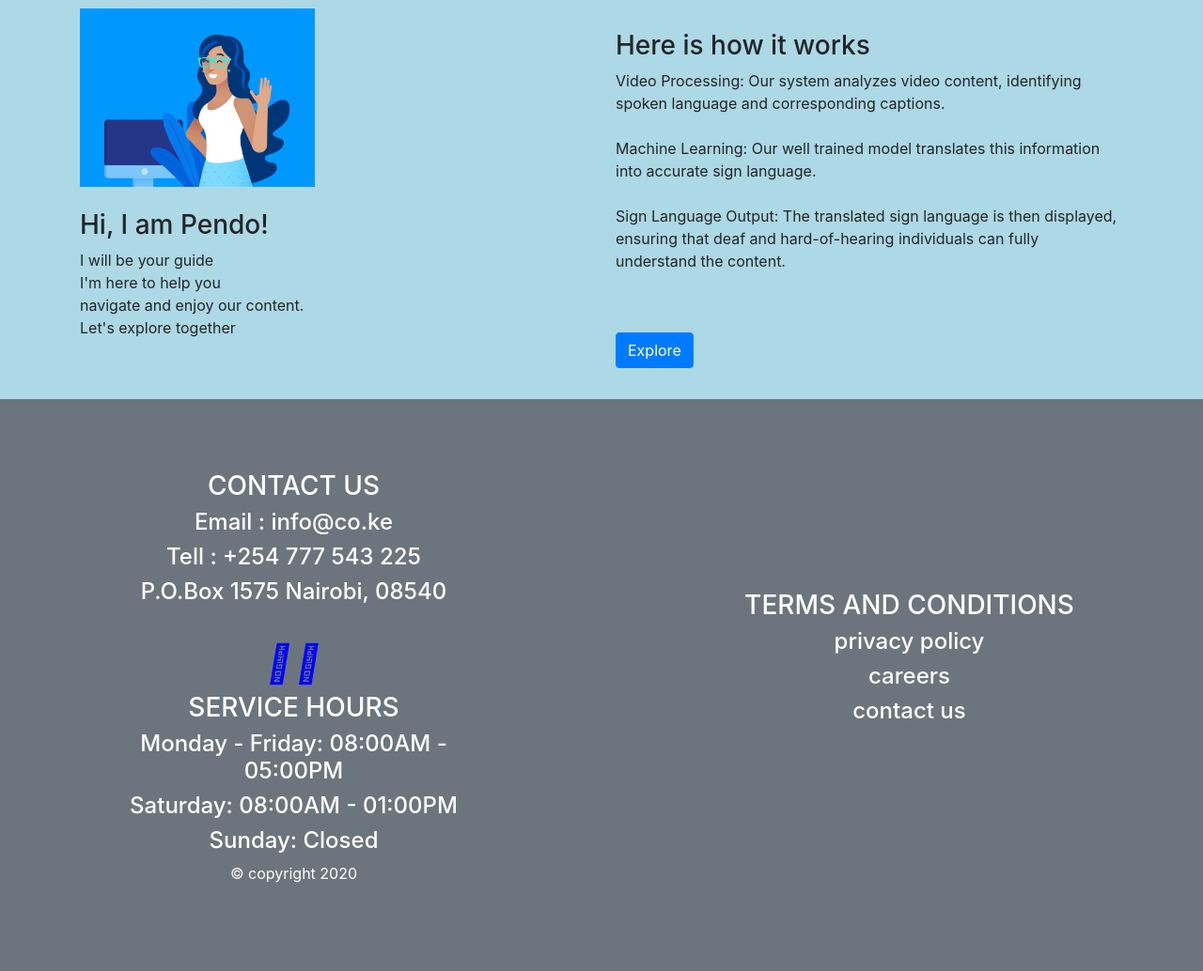
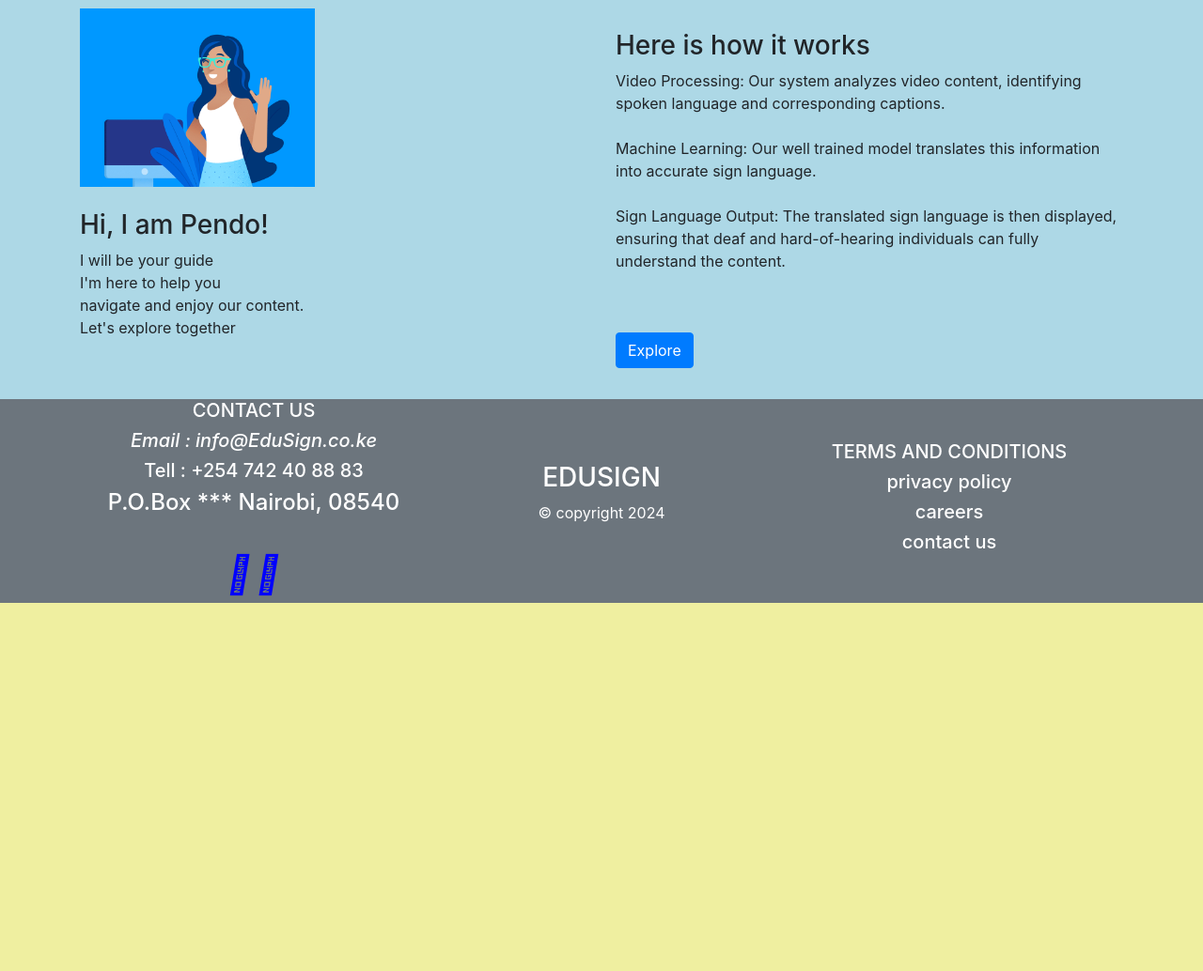
Before and after one commit to samkamau81/AI4Education-Moringa, a Django app: page / in a window 1280 px wide. Shown: the part 553-1587 px from the top of the page at 94% size. After the commit the page ends 1195 px from the top, so only its background shows below. Run offline with Django 4.2, Linux system fonts and the light colour scheme; some libraries are stand-ins or nearby versions.

Commit message:
Update base.html

```diff
--- a/main/templates/base.html
+++ b/main/templates/base.html
@@ -35,14 +35,14 @@
                         </li>
 
                         <li class="nav-item">
-                            <a class="nav-link nav-tabs nav-tabs with drop down:hover" href='/'>ABOUT US</a>
+                            <a class="nav-link nav-tabs nav-tabs with drop down:hover" href='{% url 'home' %}'>ABOUT US</a>
                         </li>
 
                         <li class="nav-item">
-                            <a class="nav-link nav-tabs nav-tabs with drop down" href='/'>CAREERS</a>
+                            <a class="nav-link nav-tabs nav-tabs with drop down" href='{% url 'home' %}'>CAREERS</a>
                         </li>
                         <li class="nav-item">
-                            <a class="nav-link nav-tabs nav-tabs with drop down" href='/'>CONTACT US</a>
+                            <a class="nav-link nav-tabs nav-tabs with drop down" href='{% url 'home' %}'>CONTACT US</a>
                         </li>
 
 
@@ -60,37 +60,33 @@
     <!-- ======= Footer ======= -->
 
     <section class="row bg-secondary text-white text-center">
+		<div class="container row">
+            <div class="col-md-4">
+                <h5>CONTACT US</h5>
+                <!-- <p>Email us at:</p> -->
+                <i><h5>Email : info@EduSign.co.ke</h5></i>
+                <h5> Tell : +254 742 40 88 83</h5>
 
-        <div class="col-md-4">
-            <h3>CONTACT US</h3>
-            <!-- <p>Email us at:</p> -->
-            <h4>Email : info@co.ke</h4>
-            <h4> Tell : +254 777 543 225</h4>
-            <!-- <p>sales@gabrielltd.com</p>
-            <p>gabriel rentals.com</p> -->
-            <h4>P.O.Box 1575 Nairobi, 08540</h4>
+                <h4>P.O.Box *** Nairobi, 08540</h4>
                 <br>
-            <a href="https://twitter.com/yourpage">
+                <a href="https://twitter.com/">
                 <i class="fab fa-twitter" style="color: blue;font-size: 40px;"></i></a>
-            <a href="https://facebook.com/yourpage">
+                <a href="https://facebook.com/">
                 <i class="fab fa-facebook-square" style="color: blue; font-size: 40px"></i></a>
             </div>
 
             <div class="col-md-4">
-            <h3>SERVICE HOURS</h3>
-            <h4>Monday - Friday: 08:00AM - 05:00PM</h4>
-            <h4>Saturday: 08:00AM - 01:00PM</h4>
-            <h4>Sunday: Closed</h4>
-            <p> © copyright 2020</p>
+                <h3>EDUSIGN</h3>
+                <p> © copyright 2024</p>
             </div>
 
             <div class="col-md-4" >
-            <a href="/" style="color: white;"> <h3>TERMS AND CONDITIONS</h3></a>
-            <a href="/" style="color: white;"> <h4>privacy policy</h4></a>
-            <a href="/careers" style="color: white;"> <h4>careers</h4></a>
-            <a href="/contact us" style="color: white;"> <h4>contact us</h4></a>
+                <a href="{% url 'home' %}" style="color: white;"> <h5>TERMS AND CONDITIONS</h5></a>
+                <a href="{% url 'home' %}" style="color: white;"> <h5>privacy policy</h5></a>
+                <a href="{% url 'home' %}" style="color: white;"> <h5>careers</h5></a>
+                <a href="{% url 'home' %}" style="color: white;"> <h5>contact us</h5></a>
             </div>
-
+        </div>
     </section>
 
 
```
Lines whose indentation alone changed are shown as unchanged.
